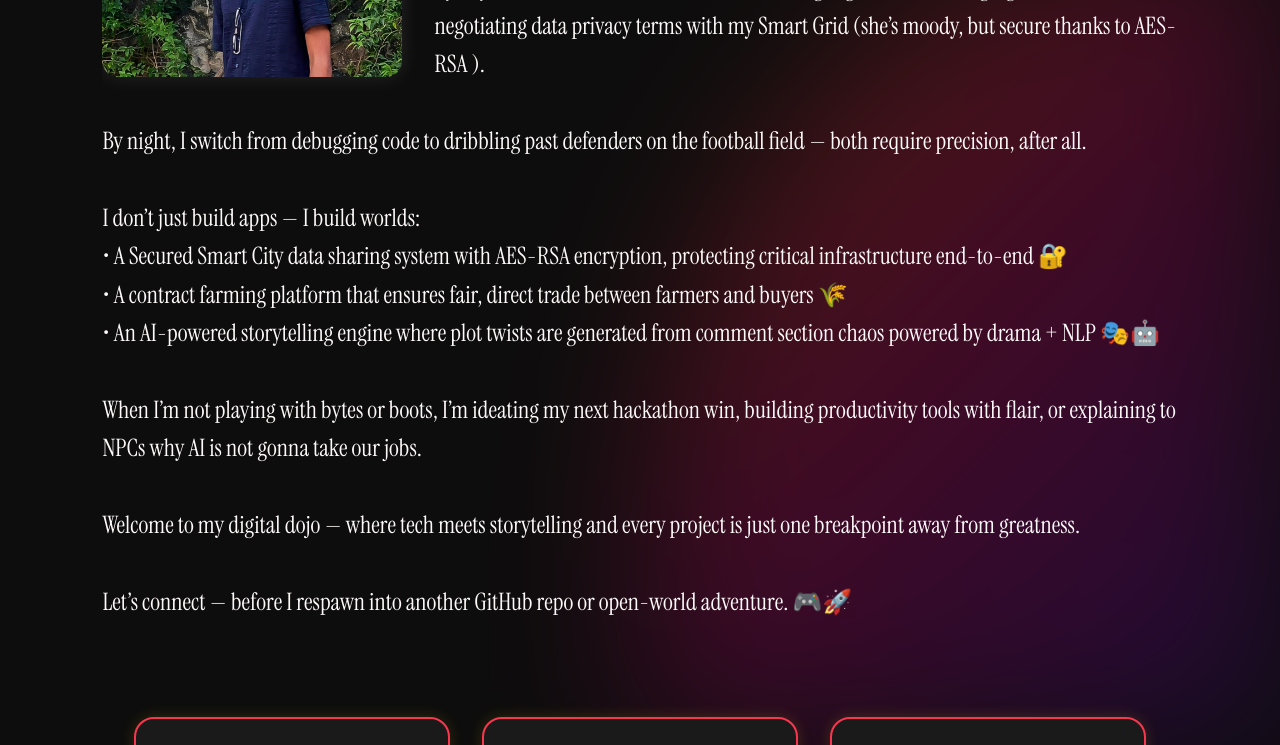
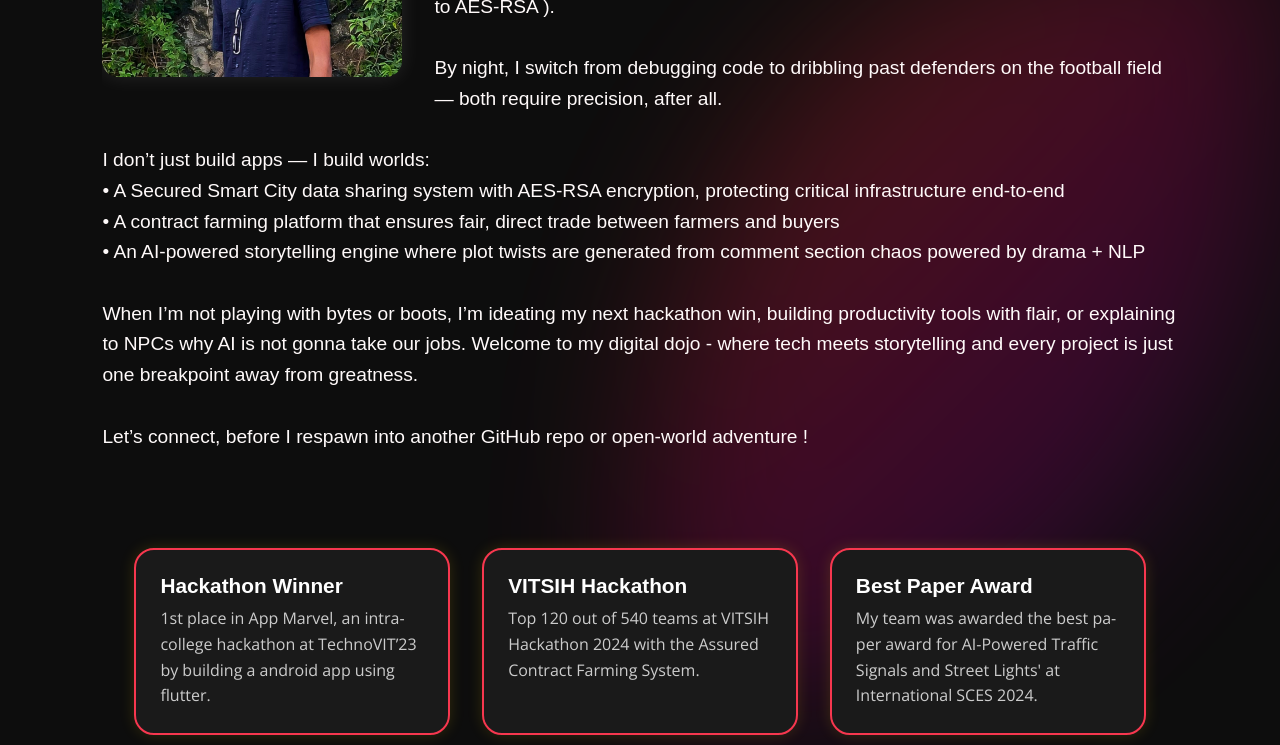
Before and after one commit to Sachin1395/Portfolio, a React (Create React App) app: page / in a window 1280 px wide. Shown: the part 3250-3995 px from the top of the page. Built offline with nearby package versions, Linux system fonts and the light colour scheme; a web font is replaced by a local one.

Commit message:
achiements and font

```diff
--- a/src/about.css
+++ b/src/about.css
@@ -16,6 +16,7 @@
   width: 50%;
   height: 50%;
   border-top-left-radius: 80%;
+  border-bottom-right-radius: 80%;
   z-index: -2;
   pointer-events: none;
 
@@ -62,12 +63,18 @@
 
 .profile-image:hover {
   border: solid 2px #F7374F;
+
 }
 
 .about-content {
-  font-size: clamp(1.1rem, 2vw, 1.5rem);
+  font-size: clamp(1.1rem, 2vw, 1.2rem);
   line-height: 1.6;
   text-align: left;
+
+}
+
+.about-content p{
+   font-family: 'Nunito', sans-serif;
 }
 
 .build-worlds {
--- a/src/about.jsx
+++ b/src/about.jsx
@@ -25,13 +25,13 @@ function About() {
             <div className="build-worlds">
               <p>
                 I don’t just build apps — I build worlds:<br />
-                • A Secured Smart City data sharing system with AES-RSA encryption, protecting critical infrastructure end-to-end 🔐<br />
-                • A contract farming platform that ensures fair, direct trade between farmers and buyers 🌾<br />
-                • An AI-powered storytelling engine where plot twists are generated from comment section chaos powered by drama + NLP 🎭🤖<br /><br />
+                 • A Secured Smart City data sharing system with AES-RSA encryption, protecting critical infrastructure end-to-end <br />
+                • A contract farming platform that ensures fair, direct trade between farmers and buyers <br />
+                • An AI-powered storytelling engine where plot twists are generated from comment section chaos powered by drama + NLP <br /><br />
                 When I’m not playing with bytes or boots, I’m ideating my next hackathon win, building productivity tools with flair,
-                or explaining to NPCs why AI is not gonna take our jobs.<br /><br />
-                Welcome to my digital dojo — where tech meets storytelling and every project is just one breakpoint away from greatness.<br /><br />
-                Let’s connect — before I respawn into another GitHub repo or open-world adventure. 🎮🚀
+                or explaining to NPCs why AI is not gonna take our jobs.
+                Welcome to my digital dojo - where tech meets storytelling and every project is just one breakpoint away from greatness.<br /><br />
+                Let’s connect, before I respawn into another GitHub repo or open-world adventure !
               </p>
             </div>
           </div>
@@ -42,19 +42,24 @@ function About() {
         <div className="achievements-scroll">
           <div className="achievement">
             <h2>Hackathon Winner</h2>
-            <p>Secured 1st place at App Marvel with a smart AI-driven platform.</p>
+            <p>1st place in App Marvel, an intra-college hackathon at TechnoVIT’23 by building a android app using flutter.</p>
           </div>
           <div className="achievement">
-            <h2>Smart City Encryption</h2>
-            <p>Built a smart grid data protection system using hybrid AES-RSA encryption.</p>
+            <h2>VITSIH Hackathon</h2>
+            <p>Top 120 out of 540 teams at VITSIH Hackathon 2024 with the Assured Contract Farming System.</p>
           </div>
           <div className="achievement">
-            <h2>Contract Farming System</h2>
-            <p>Designed a platform connecting farmers and consumers with escrow smart contracts.</p>
+            <h2>Best Paper Award</h2>
+            <p>My team was awarded the best paper award for AI-Powered Traffic Signals and Street Lights' at International SCES 2024.</p>
           </div>
           <div className="achievement">
-            <h2>AI Internship at SpectoV</h2>
-            <p>Built meta-character–driven interview simulations with LLM-based performance feedback.</p>
+            <h2>Best Prototype</h2>
+            <p>1st prize in Quality Week 2024 Project Expo for Sustainable Models/Prototypes for Future Smart Cities.</p>
+          </div>
+          <div className="achievement">
+            <h2>Book Chapter</h2>
+            <p> Contributed to a book chapter on "Critical Infrastructure Protection: Difficulties with Cyber-Physical System
+ Stability, Security, Privacy, and Forensics," scheduled for publication in 2025.</p>
           </div>
         </div>
       </div>
```
